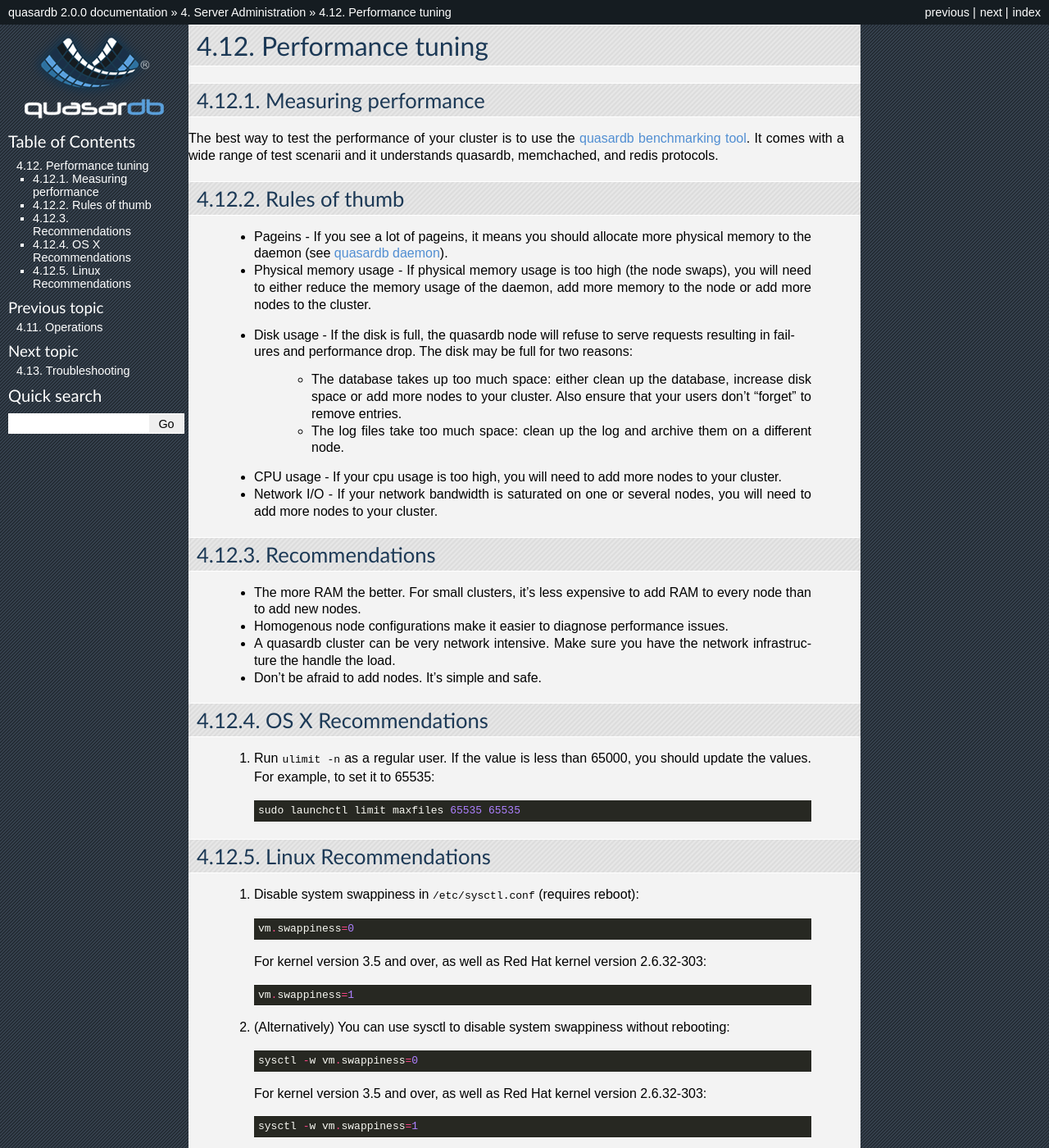
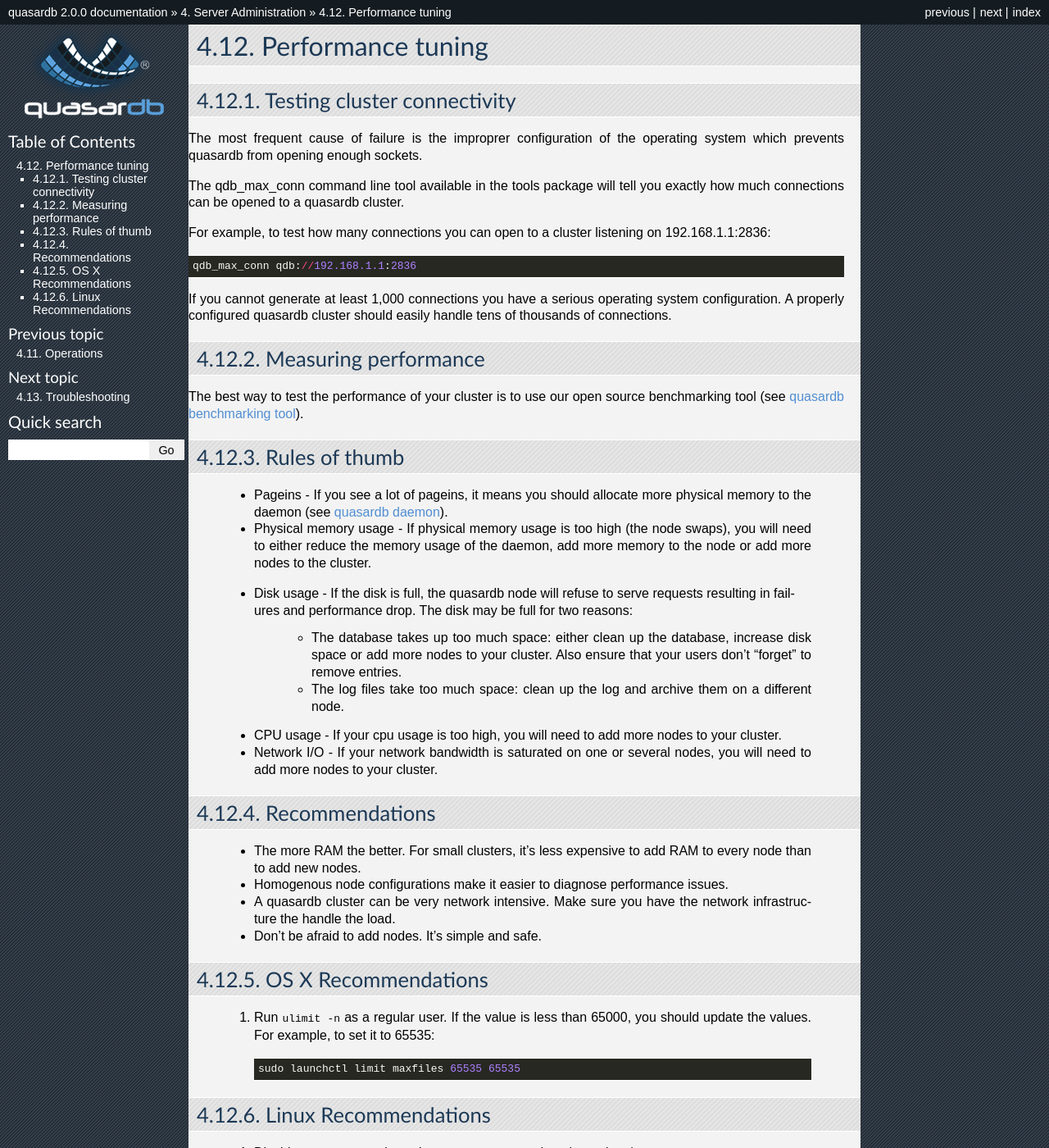
Before and after one commit to iltommi/qdb-documentation, a Sphinx documentation site: the page built from source/administration/tuning.rst, in a window 1280 px wide and 1400 px high. Shown: the whole window at 82% size. Built offline with Sphinx 7.4.7, drawn with Linux system fonts in a browser that asks for light colours; some of the changed text lies outside the part shown.

Commit message:
Update tuning information

```diff
--- a/source/administration/tuning.rst
+++ b/source/administration/tuning.rst
@@ -1,10 +1,23 @@
 Performance tuning
 ==================
+
+Testing cluster connectivity
+----------------------------
+
+The most frequent cause of failure is the improprer configuration of the operating system which prevents quasardb from opening enough sockets.
+
+The qdb_max_conn command line tool available in the tools package will tell you exactly how much connections can be opened to a quasardb cluster.
+
+For example, to test how many connections you can open to a cluster listening on 192.168.1.1:2836::
+
+    qdb_max_conn qdb://192.168.1.1:2836
+
+If you cannot generate at least 1,000 connections you have a serious operating system configuration. A properly configured quasardb cluster should easily handle tens of thousands of connections.
 
 Measuring performance
 ---------------------
 
-The best way to test the performance of your cluster is to use the :doc:`../reference/qdb_bench`. It comes with a wide range of test scenarii and it understands quasardb, memchached, and redis protocols.
+The best way to test the performance of your cluster is to use our open source benchmarking tool (see :doc:`../reference/qdb_bench`).
 
 
 Rules of thumb
@@ -64,10 +77,15 @@ Linux Recommendations
 
  #. If using a Gigabit Ethernet connection, edit ``/etc/sysctl.conf`` and set the following values::
 
-         net.core.somaxconn = 8192
-         net.ipv4.tcp_max_syn_backlog = 8192
-         net.core.rmem_max = 16777216
-         net.core.wmem_max = 16777216
+         net.core.somaxconn=8192
+         net.ipv4.tcp_max_syn_backlog=8192
+         net.core.rmem_max=16777216
+         net.core.wmem_max=16777216
+
+ #. (Optional) If running Linux 3.11 or later, you can benefit from busy polling::
+
+        sysctl.net.core.busy_read=50
+        sysctl.net.core.busy_poll=50
 
  #. Run ``ulimit -n`` as a regular user. If the value is less than 65000, add the following line to ``/etc/security/limits.conf``::
 
```
